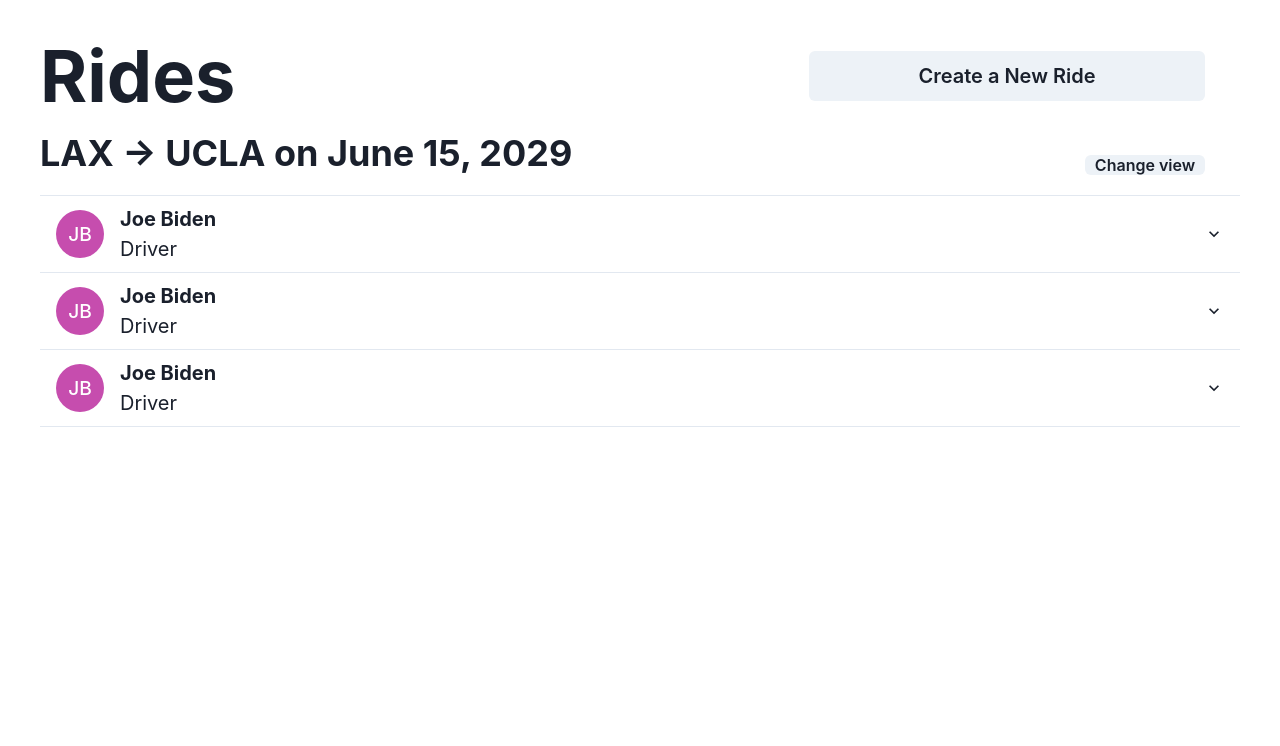
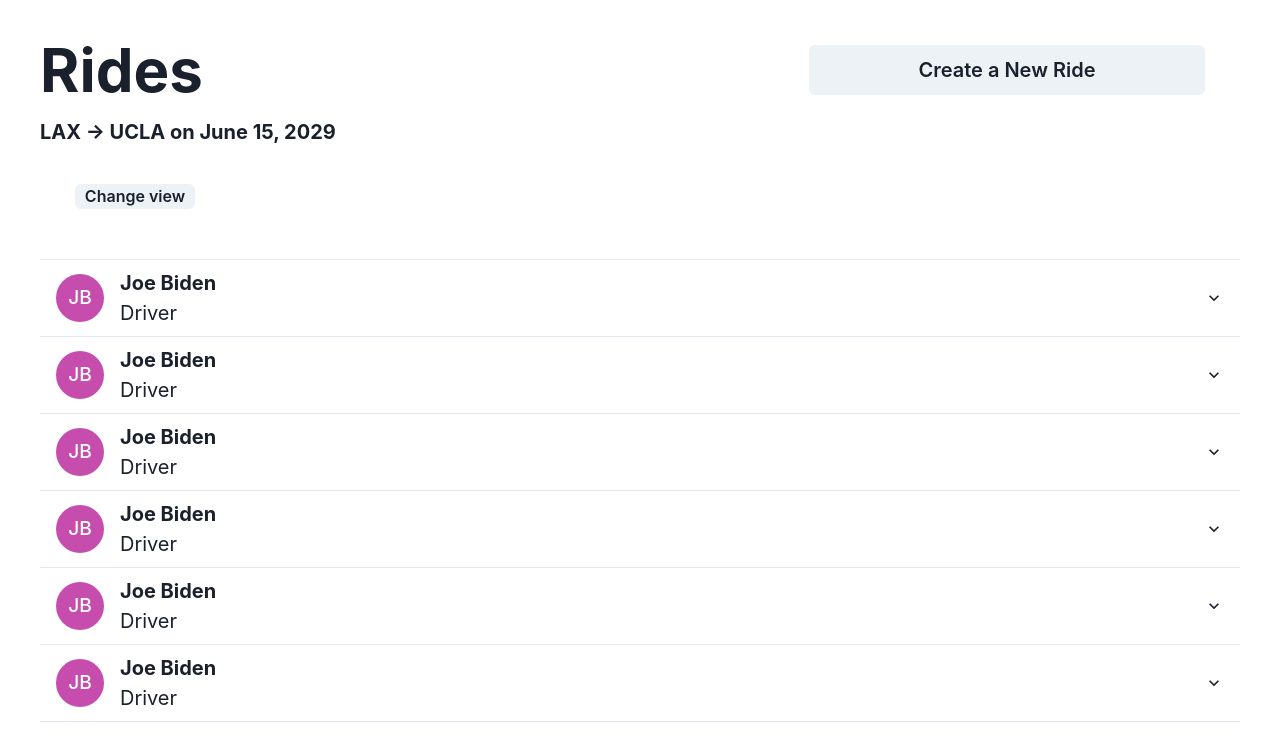
Before and after one commit to shzcuber/bruber, a React (Create React App) app in the folder frontend/: page /rides in a window 1280 px wide. Shown: the top 746 px of the page. Built offline with nearby package versions, Linux system fonts and the light colour scheme; a web font is replaced by a local one.

Commit message:
Add fade effect to switching between Accordion View and Card View

```diff
--- a/frontend/src/pages/Rides.js
+++ b/frontend/src/pages/Rides.js
@@ -15,6 +15,7 @@
   Heading,
   ListItem,
   SimpleGrid,
+  SlideFade,
   Spacer,
   Text,
   UnorderedList,
@@ -133,17 +134,69 @@
     </AccordionItem>
   ));
 
-  return <Accordion allowMultiple>{rideAccordionItems}</Accordion>;
+  return (
+    <Accordion allowMultiple margin="30px 0px">
+      {rideAccordionItems}
+    </Accordion>
+  );
 }
-function Rides() {
-  const rides = [sampleRideInfo, sampleRideInfo, sampleRideInfo];
+function RidesDisplay(props) {
   const [viewAccordion, setViewAccordion] = useControllableState({
     defaultValue: true,
   });
+  const transitionProp = {
+    enter: { duration: 0.4 },
+    exit: { duration: 0 },
+  };
+
+  return (
+    <Box>
+      <Button
+        margin="20px 35px"
+        width="10%"
+        height="25px"
+        onClick={() => {
+          console.log("clicked!");
+          setViewAccordion(!viewAccordion);
+        }}
+      >
+        Change view
+      </Button>
+      <SlideFade
+        in={viewAccordion}
+        direction="down"
+        offsetY="20px"
+        unmountOnExit={true}
+        transition={transitionProp}
+      >
+        <RideCardAccordion rides={props.rides} />
+      </SlideFade>
+      <SlideFade
+        in={!viewAccordion}
+        direction="down"
+        offsetY="20px"
+        unmountOnExit={true}
+        transition={transitionProp}
+      >
+        <RideCardGrid rides={props.rides} />
+      </SlideFade>
+    </Box>
+  );
+}
+function Rides() {
+  const rides = [
+    sampleRideInfo,
+    sampleRideInfo,
+    sampleRideInfo,
+    sampleRideInfo,
+    sampleRideInfo,
+    sampleRideInfo,
+  ];
+
   return (
     <Box padding="40px">
       <Flex align="center">
-        <Heading as="h1" size="4xl">
+        <Heading as="h1" size="3xl">
           Rides
         </Heading>
         <Spacer />
@@ -152,27 +205,11 @@
         </Button>
       </Flex>
       <Flex align="end">
-        <Heading as="h2" size="xl" margin="20px 0px">
+        <Heading as="h2" size="md" margin="20px 0px">
           {"LAX -> UCLA on June 15, 2029"}
         </Heading>
-        <Spacer />
-        <Button
-          margin="20px 35px"
-          width="10%"
-          height="20px"
-          onClick={() => {
-            console.log("clicked!");
-            setViewAccordion(!viewAccordion);
-          }}
-        >
-          Change view
-        </Button>
       </Flex>
-      {viewAccordion ? (
-        <RideCardAccordion rides={rides} />
-      ) : (
-        <RideCardGrid rides={rides} />
-      )}
+      <RidesDisplay rides={rides} />
     </Box>
   );
 }
```
